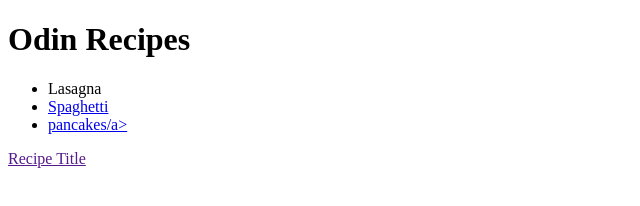
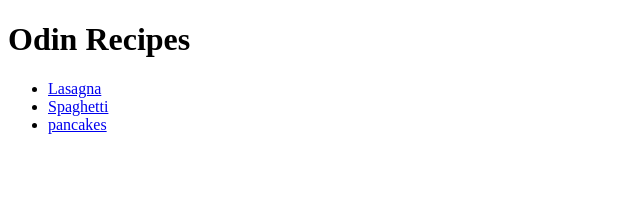
Before and after one commit to Tenzin992/odin-recipes, a plain HTML site: page index.html in a window 1280 px wide. Shown: the whole page, without its empty margins (0-640 px from the left). Drawn offline with Linux system fonts and the light colour scheme.

Commit message:
editing last files

```diff
--- a/index.html
+++ b/index.html
@@ -8,10 +8,9 @@
   <body>
     <h1>Odin Recipes</h1>
     <ul>
-      <li><a href="recipes/lasagna.html"></a> Lasagna</li>
+      <li><a href="recipes/lasagna.html">Lasagna</a></li>
       <li><a href="recipes/spaghetti.html">Spaghetti</a></li>
-      <li><a href="recipes/pancakes.html">pancakes/a></li>
+      <li><a href="recipes/pancakes.html">pancakes</a></li>
     </ul>
-    <a href = "">Recipe Title</a>
   </body>
 </html>
```
Also changed, not shown: recipes/lasagna.html (+2 -1 lines), recipes/pancakes.html (+2 -1 lines), recipes/spaghetti.html (+2 -1 lines).
